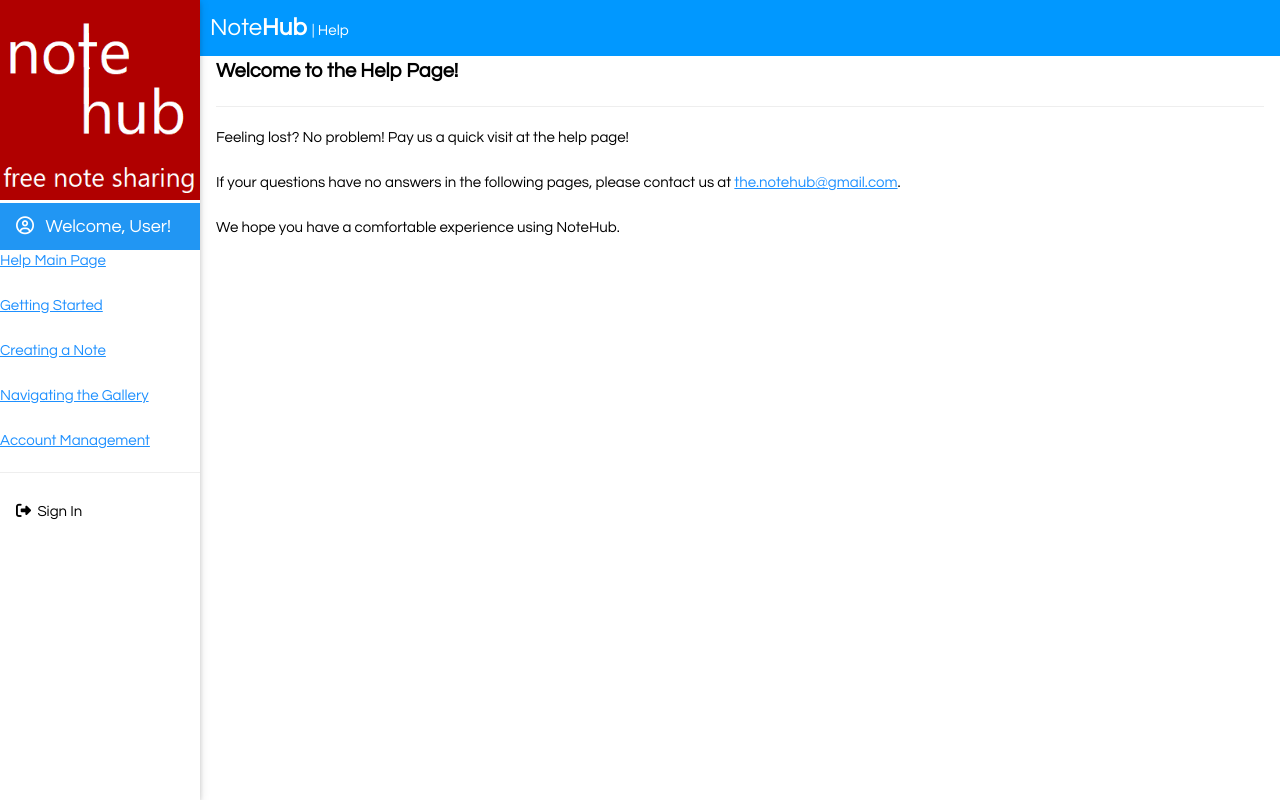
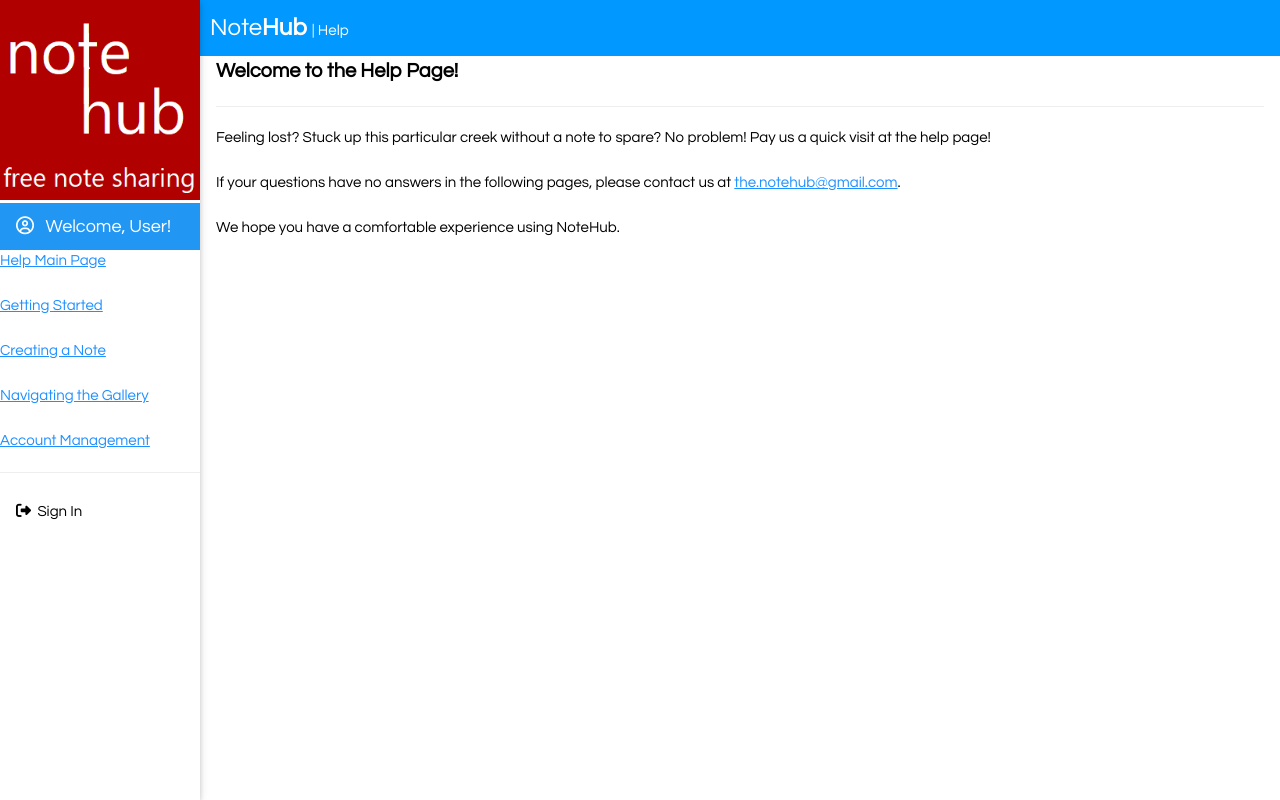
Before and after one commit to ISProject-NoteHub/NoteHub, a PHP site: page /help/index.php in a window 1280 px wide. Run offline with PHP 8.4, Linux system fonts and the light colour scheme; some libraries are stand-ins or nearby versions.

Commit message:
Update index.php

```diff
--- a/help/index.php
+++ b/help/index.php
@@ -60,7 +60,7 @@
     <div class="w3-container">
       <b style="font-size: 20px">Welcome to the Help Page!</b>
     <hr>
-    Feeling lost? No problem! Pay us a quick visit at the help page!
+    Feeling lost? Stuck up this particular creek without a note to spare? No problem! Pay us a quick visit at the help page!
     <br><br>If your questions have no answers in the following pages, please contact us at <a href="mailto:the.notehub@gmail.com">the.notehub@gmail.com</a>.
     <br><br>We hope you have a comfortable experience using NoteHub.
     </div>
```
